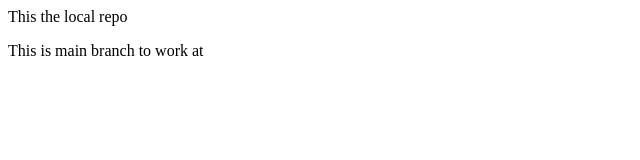
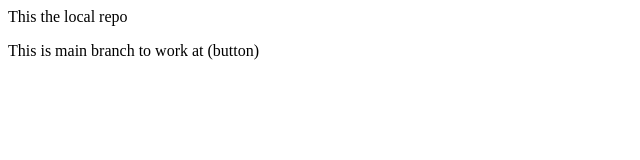
Before and after one commit to EmanFatima21/localrepo, a plain HTML site: page index.html in a window 1280 px wide. Shown: the full height of the page, 0-640 px from the left. Drawn offline with Linux system fonts and the light colour scheme.

```diff
--- a/index.html
+++ b/index.html
@@ -1,2 +1,2 @@
 <p> This the local repo</p>
-<p> This is main branch to work at</p>
+<p> This is main branch to work at (button)</p>
```
